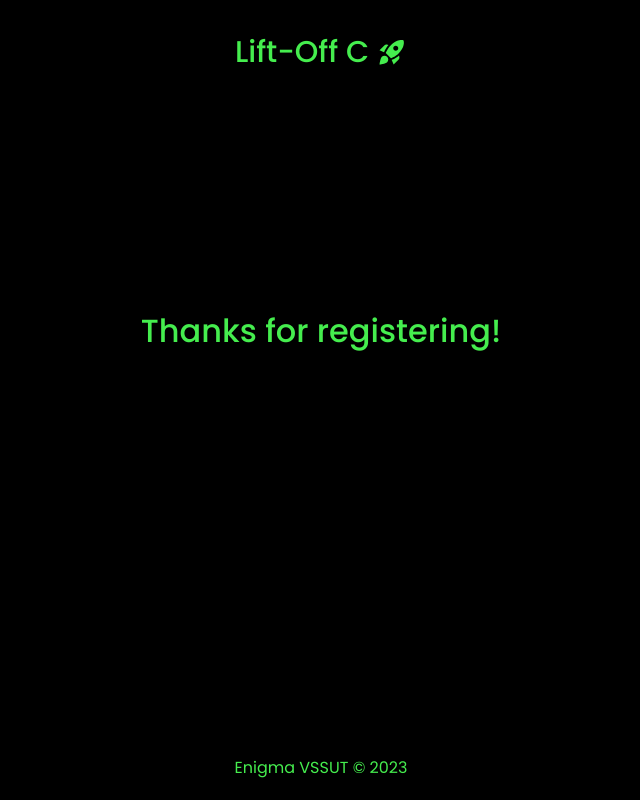
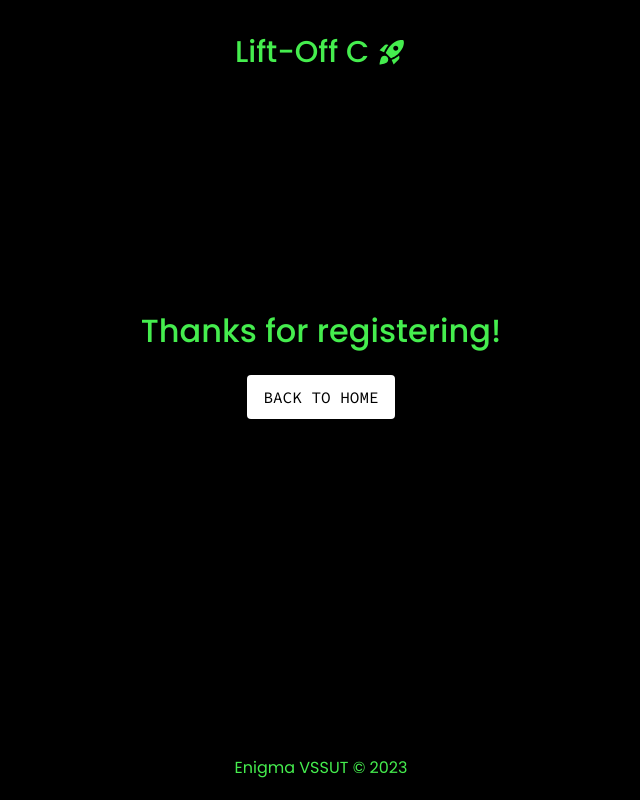
Before and after one commit to EnigmaVSSUT/EnigmaCMS-FrontEnd, a Next.js app: page /thanks in a window 1280 px wide. Shown: the whole page, without its empty margins (319-959 px from the left). Built offline with nearby package versions, Linux system fonts and the light colour scheme.

Commit message:
Cursor changes and Back to home added

```diff
--- a/components/cursor/Cursor.jsx
+++ b/components/cursor/Cursor.jsx
@@ -43,7 +43,7 @@ const Cursor = () => {
 				visibility: showCursor ? 'visible' : 'hidden',
 				position: 'fixed',
 				backgroundColor: cursorBackgroundColor,
-				border: '1px solid black',
+				border: '1px solid green',
 				borderRadius: '50%',
 				pointerEvents: 'none',
 				zIndex: 99999,
--- a/components/home/LiftOffC.jsx
+++ b/components/home/LiftOffC.jsx
@@ -1,6 +1,6 @@
 import { Button, Link, Stack, Typography } from "@mui/material"
 import useCursorStore from "@/lib/store/useCursorPositionStore"
-import { BrandingWatermark, RocketLaunch } from "@mui/icons-material"
+import { RocketLaunch } from "@mui/icons-material"
 
 const LiftOffC = () => {
 	const toggleHoverState = useCursorStore(state => state.toggleHoverState)
--- a/pages/thanks.jsx
+++ b/pages/thanks.jsx
@@ -1,15 +1,35 @@
 import React from 'react'
 import IconRocketLaunch from "/components/loc/IconRocketLaunch";
 import styles from "../styles/thanks.module.css";
-
+import Link from 'next/link';
+import { Button, Typography,Box} from '@mui/material';
+import useCursorStore from "@/lib/store/useCursorPositionStore"
 const Thanks = () => {
+    const toggleHoverState = useCursorStore(state => state.toggleHoverState)
     return (
         <>
             <div className={styles.formDiv}>
-                <div className={styles.heading}>Lift-Off C  <IconRocketLaunch /></div>
+                <div className={styles.heading} onMouseEnter={() => toggleHoverState('#ffffff')}
+				onMouseLeave={() => toggleHoverState()}>Lift-Off C  <IconRocketLaunch /></div>
                 <div className={styles.messageBox}>
-                    <h1 className={styles.thanksmessage}>Thanks for registering!</h1>
+                    <h1 className={styles.thanksmessage} onMouseEnter={() => toggleHoverState('#ffffff')}
+				onMouseLeave={() => toggleHoverState()}>Thanks for registering!</h1>
+
                 </div>
+                <Box sx={{display:"flex",justifyContent:"center",paddingTop:"20px"}}>
+                <Link href="/" style={{textDecoration:'none'}}>
+				<Button
+					variant='contained'
+					color='white'
+				>
+					<Typography
+						color='black.main'
+					>
+						Back to Home
+					</Typography>
+				</Button>
+				</Link>
+                </Box>
                 <div className={styles.copyThanks}>
                     <p>Enigma VSSUT &copy; 2023 </p>
                 </div>
```
Also changed, not shown: pages/locregistration.jsx (+6 -5 lines).
